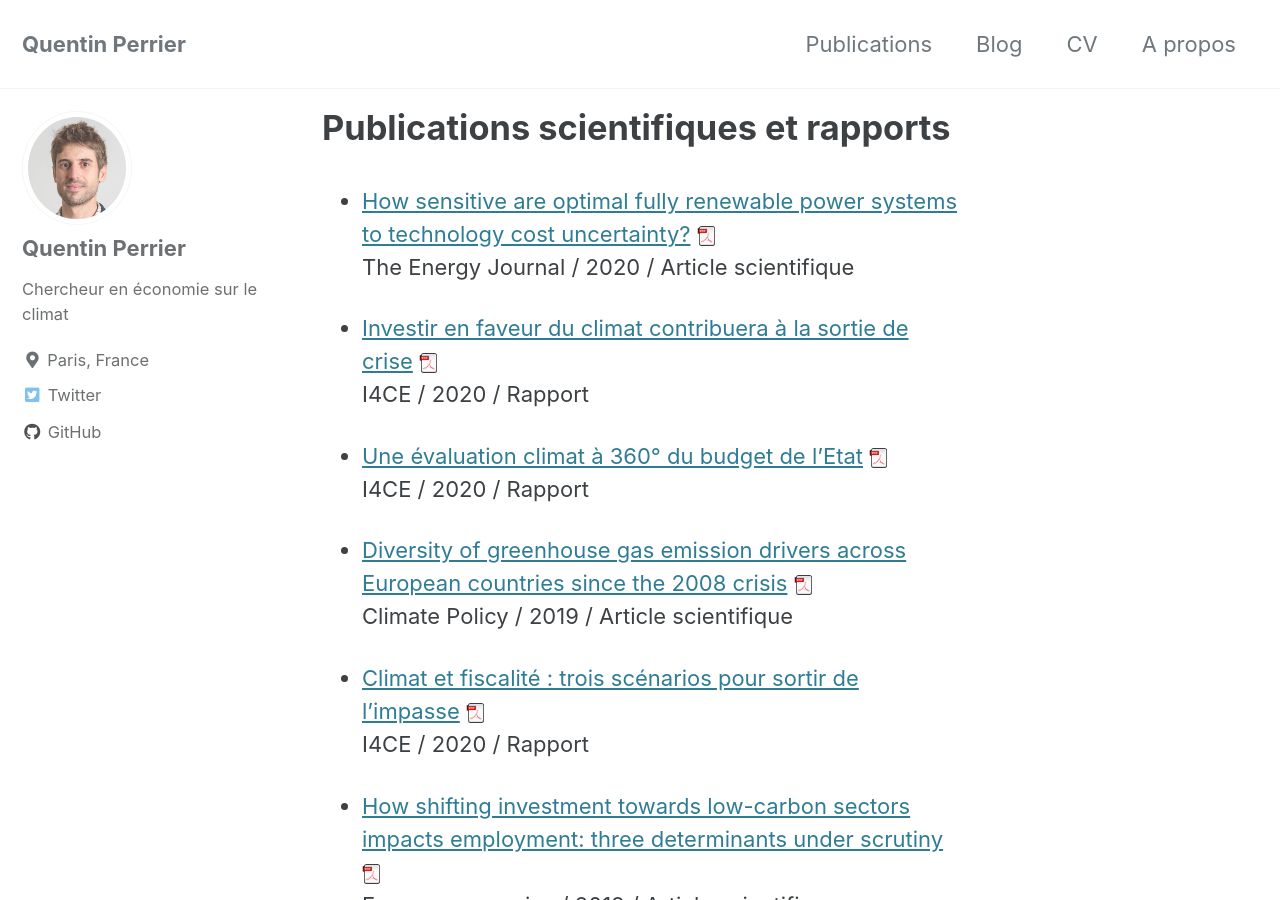
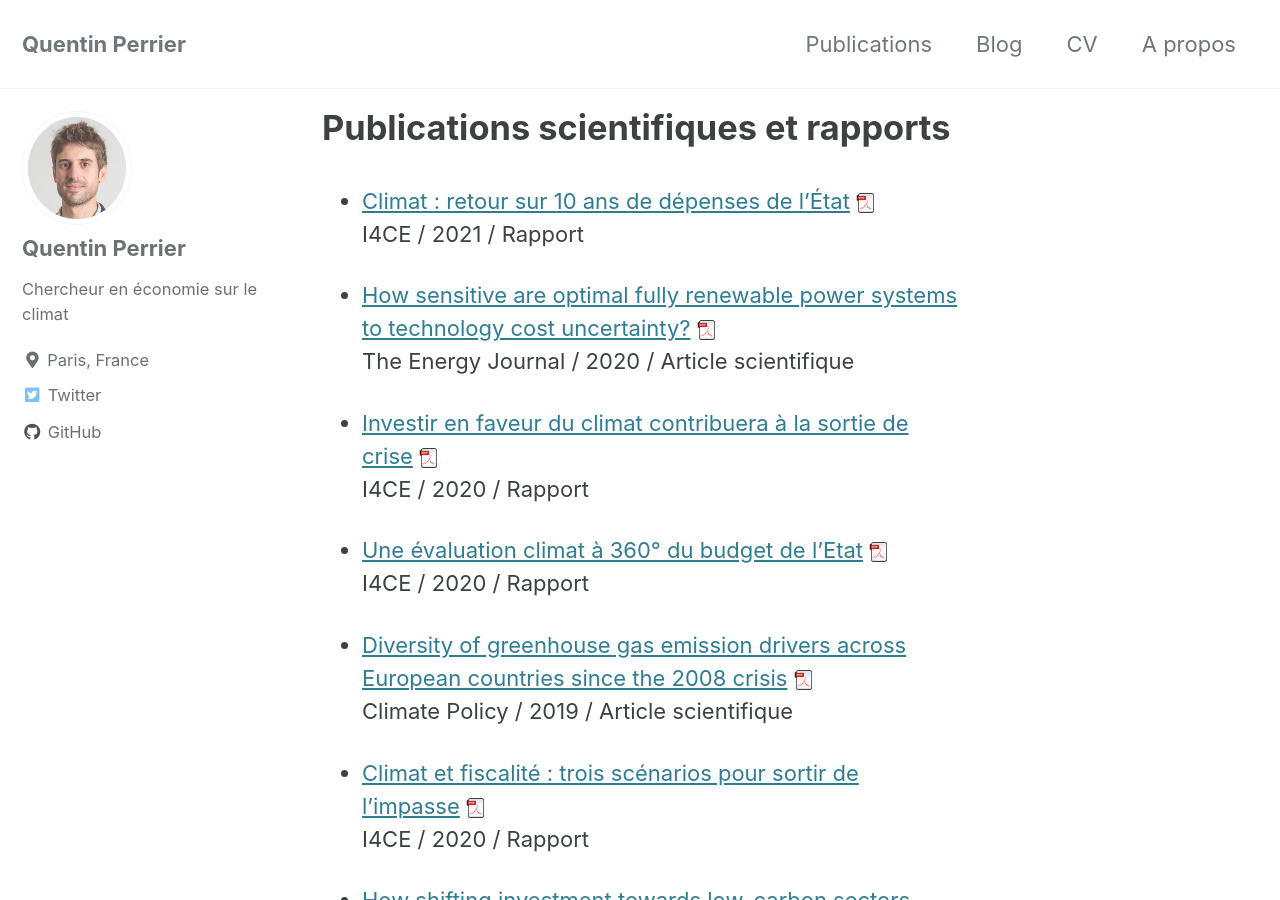
Before and after one commit to QuentinPerrier/QuentinPerrier.github.io, a Jekyll site: the page built from _pages/publications.md, in a window 1280 px wide and 900 px high. Built offline with Jekyll 4.4.1, drawn with Linux system fonts in a browser that asks for light colours; cached includes are drawn as plain includes.

Commit message:
10 ans état
Ajout de la publication sur les 10 ans de budget de l'Etat

```diff
--- a/_pages/publications.md
+++ b/_pages/publications.md
@@ -2,6 +2,13 @@
 title: "Publications scientifiques et rapports"
 permalink: /publications/
 ---
+
+ - [Climat : retour sur 10 ans de dépenses de l’État](https://www.i4ce.org/download/climat-retour-sur-10-ans-de-depenses-de-letat/)
+ <a href="https://www.i4ce.org/wp-core/wp-content/uploads/2021/06/I4CE-rapport_quinquenat-2.pdf" download>
+  <img src="/images/pdf.ico" width="20" alt="PDF">
+ </a>
+ <br/>
+ I4CE / 2021 / Rapport <br />
 
  - [How sensitive are optimal fully renewable power systems to technology cost uncertainty?](https://doi.org/10.5547/01956574.43.1.bshi)
  <a href="https://quentinperrier.s3.amazonaws.com/documents/Renewable_Power_Systems.pdf" download>
--- a/_posts/2021-01-04-nucleaire-pas-majoritaire.markdown
+++ b/_posts/2021-01-04-nucleaire-pas-majoritaire.markdown
@@ -1,7 +1,7 @@
 ---
 layout: posts
 title:  "Un mix électrique majoritairement nucléaire n’est pas la meilleure option économique"
-date:   2020-11-30
+date:   2021-01-04
 categories: jekyll update
 ---
 
```
